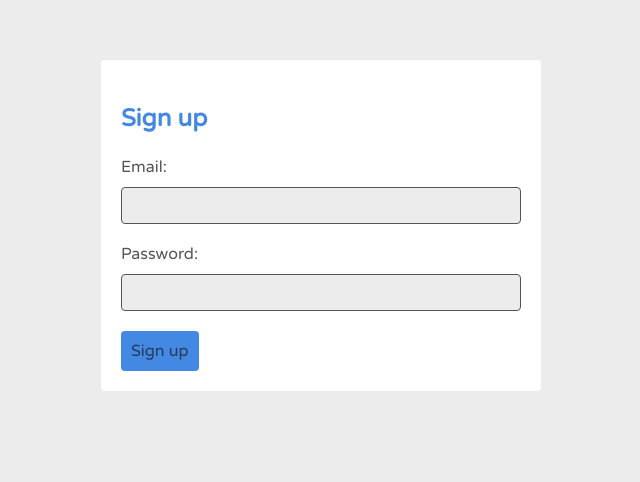
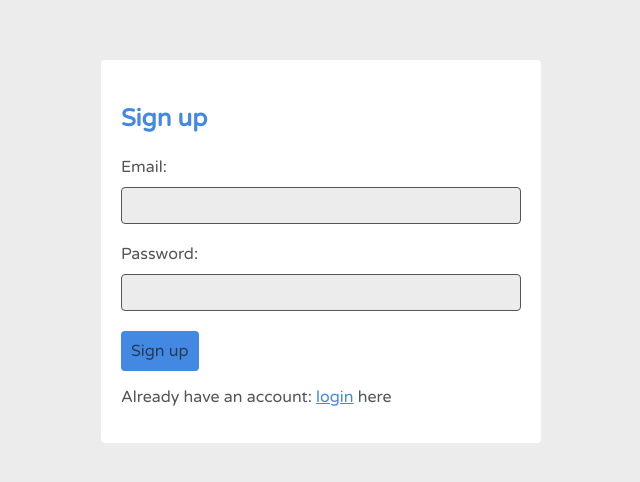
Before and after one commit to mominkaif/Roomer, a React (Create React App) app in the folder frontend/: page /signup in a window 1280 px wide. Shown: the top 482 px of the page, without its empty margins (319-959 px from the left). Built offline with nearby package versions, Linux system fonts and the light colour scheme.

Commit message:
login and signup form changes

```diff
--- a/frontend/src/index.css
+++ b/frontend/src/index.css
@@ -208,13 +208,22 @@ form.login button, form.signup button {
   font-family: "Varela Round";
 }
 
+form.login p, form.signup p {
+  color: #555;
+}
+
+form.login a, form.signup a {
+  color: var(--primary);
+}
+
 .home {
   color: var(--primary);
 }
 
 /*user specific content */
 .userprofile-details h1 {
-  color: white;
+  color: var(--primary);
+  font-family: "Varela Round";
 }
 
 /* filter component */
--- a/frontend/src/pages/Login.js
+++ b/frontend/src/pages/Login.js
@@ -37,8 +37,12 @@ const Login = () => {
             />
 
             <button disabled={isLoading}>Log in</button>
+            <p>
+                Don't have an account: <a href="/signup">signup</a> here
+            </p>
             {error && <div className="error">{error}</div>}
         </form>
+
     )
 }
 
--- a/frontend/src/pages/Signup.js
+++ b/frontend/src/pages/Signup.js
@@ -39,6 +39,9 @@ const Signup = () => {
             />
 
             <button disabled={isLoading}>Sign up</button>
+            <p>
+                Already have an account: <a href="/login">login</a> here
+            </p>
             {error && <div className="error">{error}</div>}
         </form>
 
```
